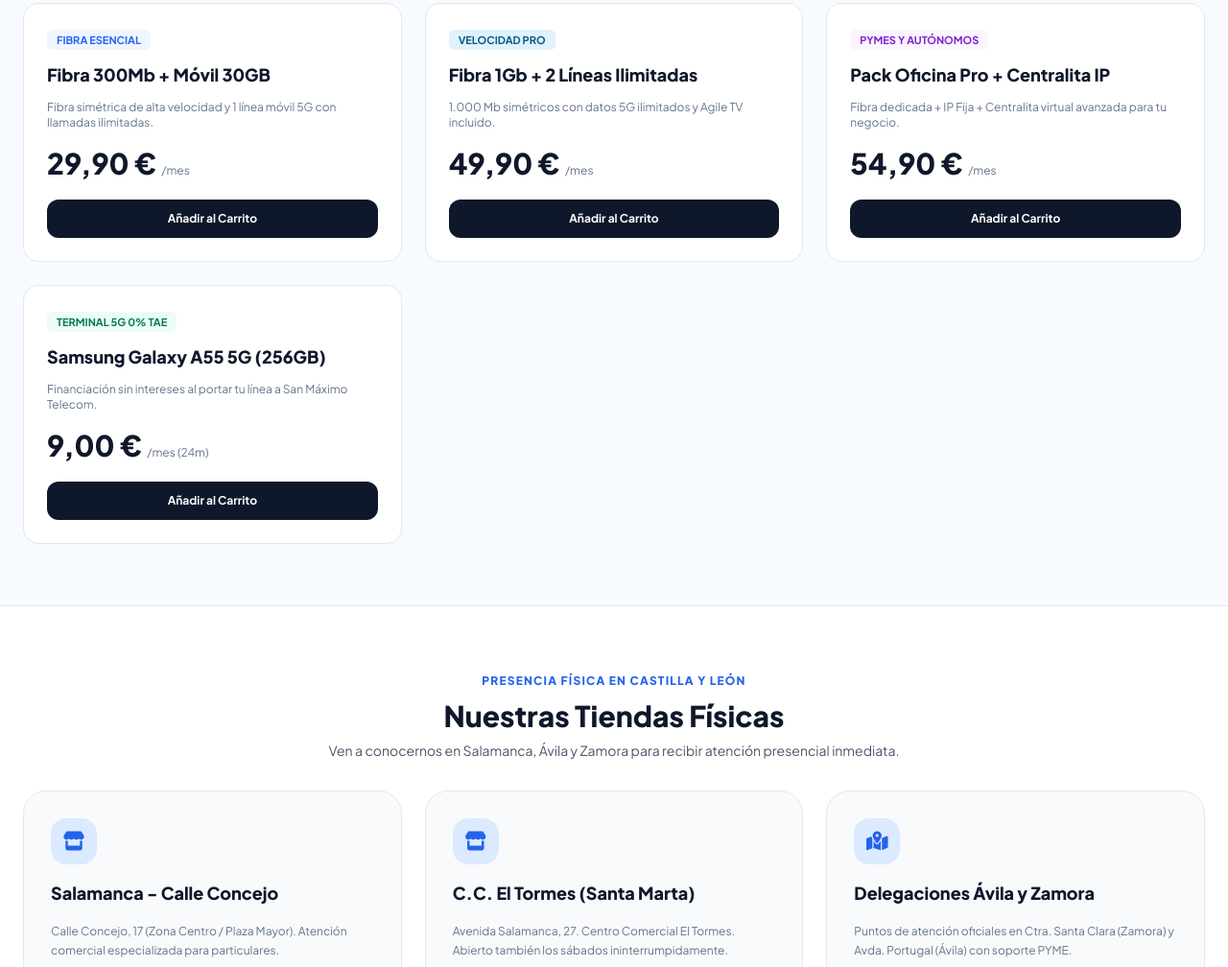
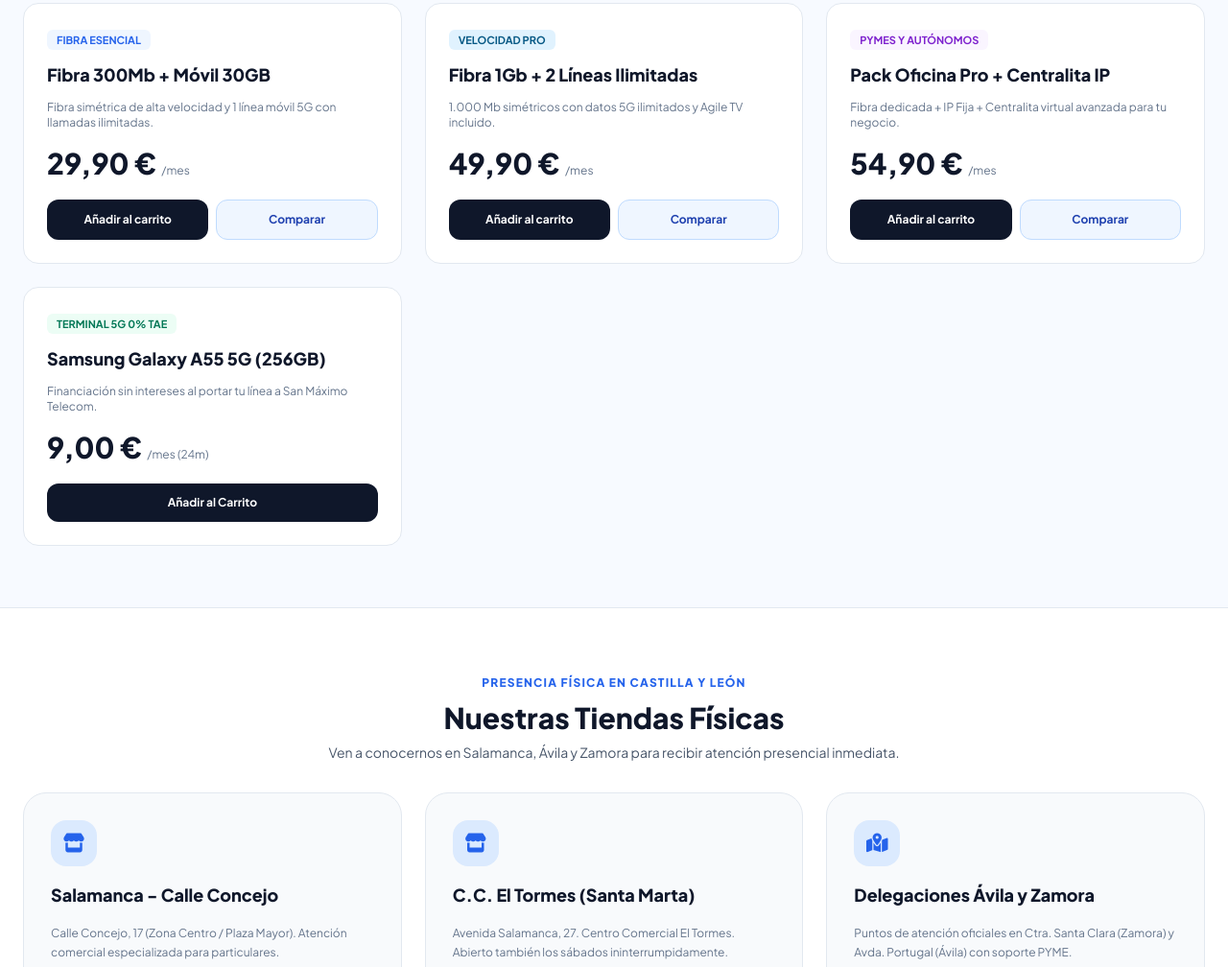
Before and after one commit to ahinoasanchezhernandez07-collab/San-m-ximo-telecom, a plain HTML site: page index.html in a window 1280 px wide. Shown: the part 1158-2166 px from the top of the page at 96% size. Drawn offline with nearby package versions, Linux system fonts and the light colour scheme.

Commit message:
Conectar tarjetas de tarifas con el comparador de facturas

```diff
--- a/index.html
+++ b/index.html
@@ -212,7 +212,7 @@
                     <p class="text-xs text-slate-500">Fibra simétrica de alta velocidad y 1 línea móvil 5G con llamadas ilimitadas.</p>
                     <div class="text-3xl font-black text-slate-900 pt-1">29,90 € <span class="text-xs font-normal text-slate-500">/mes</span></div>
                 </div>
-                <button onclick="agregarAlCarrito('Fibra 300Mb + Móvil 30GB', 29.90)" class="w-full bg-slate-900 hover:bg-blue-600 text-white font-bold py-3 rounded-xl text-xs transition cursor-pointer">Añadir al Carrito</button>
+                <div class="grid grid-cols-2 gap-2"><button onclick="agregarAlCarrito('Fibra 300Mb + Móvil 30GB', 29.90)" class="bg-slate-900 hover:bg-blue-600 text-white font-bold py-3 rounded-xl text-xs transition">Añadir al carrito</button><button onclick="compararTarifa(29.90)" class="bg-blue-50 hover:bg-blue-100 border border-blue-200 text-blue-800 font-bold py-3 rounded-xl text-xs transition">Comparar</button></div>
             </div>
 
             <div data-cat="hogar" class="producto-card bg-white border border-slate-200 rounded-2xl p-6 shadow-xs hover:shadow-lg hover:border-blue-400 transition flex flex-col justify-between space-y-5">
@@ -222,7 +222,7 @@
                     <p class="text-xs text-slate-500">1.000 Mb simétricos con datos 5G ilimitados y Agile TV incluido.</p>
                     <div class="text-3xl font-black text-slate-900 pt-1">49,90 € <span class="text-xs font-normal text-slate-500">/mes</span></div>
                 </div>
-                <button onclick="agregarAlCarrito('Fibra 1Gb + 2 Líneas Ilimitadas', 49.90)" class="w-full bg-slate-900 hover:bg-blue-600 text-white font-bold py-3 rounded-xl text-xs transition cursor-pointer">Añadir al Carrito</button>
+                <div class="grid grid-cols-2 gap-2"><button onclick="agregarAlCarrito('Fibra 1Gb + 2 Líneas Ilimitadas', 49.90)" class="bg-slate-900 hover:bg-blue-600 text-white font-bold py-3 rounded-xl text-xs transition">Añadir al carrito</button><button onclick="compararTarifa(49.90)" class="bg-blue-50 hover:bg-blue-100 border border-blue-200 text-blue-800 font-bold py-3 rounded-xl text-xs transition">Comparar</button></div>
             </div>
 
             <div data-cat="empresas" class="producto-card bg-white border border-slate-200 rounded-2xl p-6 shadow-xs hover:shadow-lg hover:border-blue-400 transition flex flex-col justify-between space-y-5">
@@ -232,7 +232,7 @@
                     <p class="text-xs text-slate-500">Fibra dedicada + IP Fija + Centralita virtual avanzada para tu negocio.</p>
                     <div class="text-3xl font-black text-slate-900 pt-1">54,90 € <span class="text-xs font-normal text-slate-500">/mes</span></div>
                 </div>
-                <button onclick="agregarAlCarrito('Pack Oficina Pro + Centralita IP', 54.90)" class="w-full bg-slate-900 hover:bg-blue-600 text-white font-bold py-3 rounded-xl text-xs transition cursor-pointer">Añadir al Carrito</button>
+                <div class="grid grid-cols-2 gap-2"><button onclick="agregarAlCarrito('Pack Oficina Pro + Centralita IP', 54.90)" class="bg-slate-900 hover:bg-blue-600 text-white font-bold py-3 rounded-xl text-xs transition">Añadir al carrito</button><button onclick="compararTarifa(54.90)" class="bg-blue-50 hover:bg-blue-100 border border-blue-200 text-blue-800 font-bold py-3 rounded-xl text-xs transition">Comparar</button></div>
             </div>
 
             <div data-cat="terminales" class="producto-card bg-white border border-slate-200 rounded-2xl p-6 shadow-xs hover:shadow-lg hover:border-blue-400 transition flex flex-col justify-between space-y-5">
@@ -619,6 +619,14 @@
             document.getElementById('job-email').value = '';
         }
 
+        function compararTarifa(precio){
+          const selector=document.getElementById('audit-pack');
+          if(!selector)return;
+          selector.value=String(precio);
+          document.getElementById('auditor-ia').scrollIntoView({behavior:'smooth',block:'start'});
+          showToast('Pack seleccionado para comparar en el analizador.');
+        }
+
         // Lectura local de facturas: texto PDF y OCR para documentos escaneados e imágenes.
         let chartAhorro=null;
         const money=n=>Number(n).toLocaleString('es-ES',{minimumFractionDigits:2,maximumFractionDigits:2})+' €';
```
